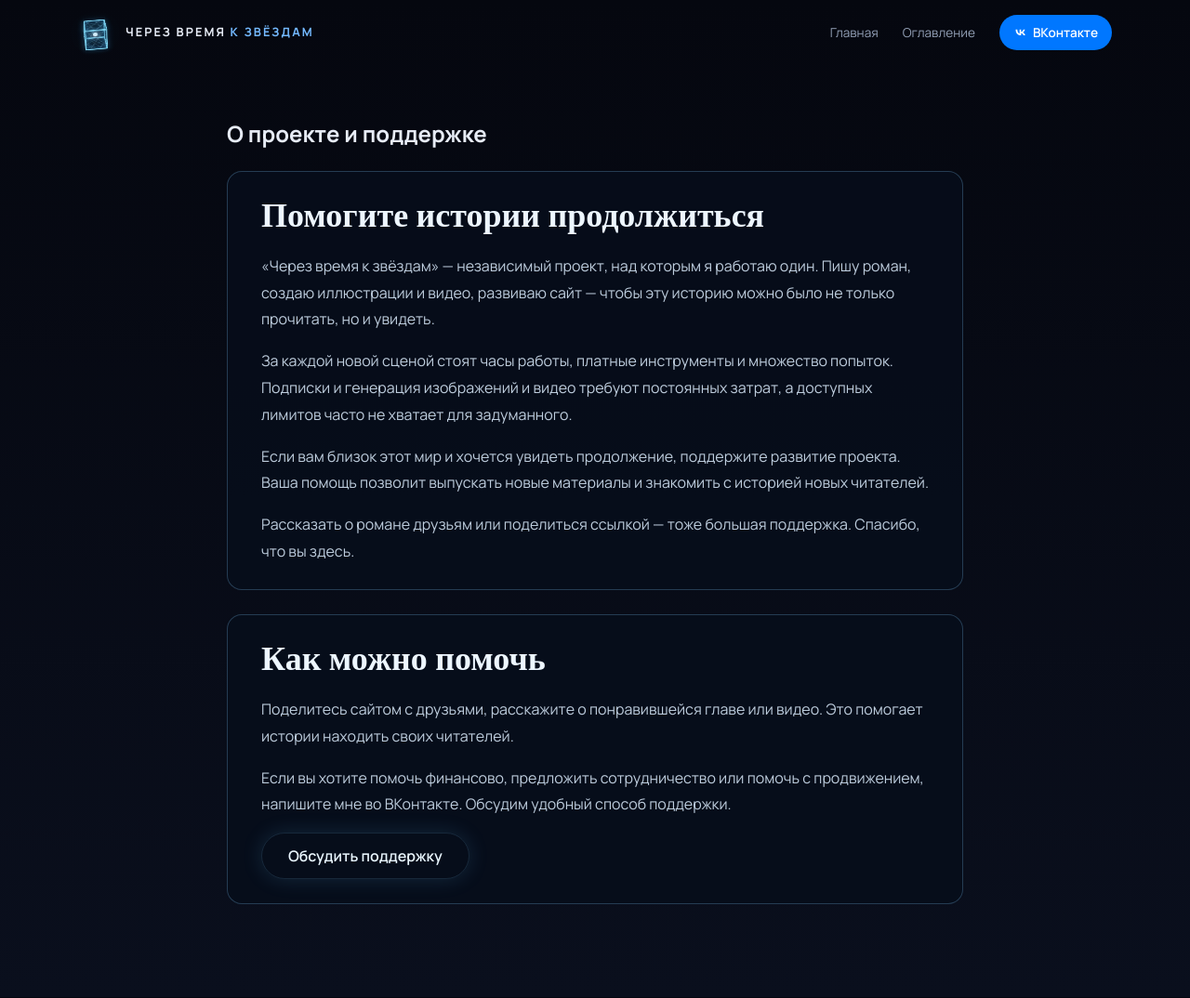
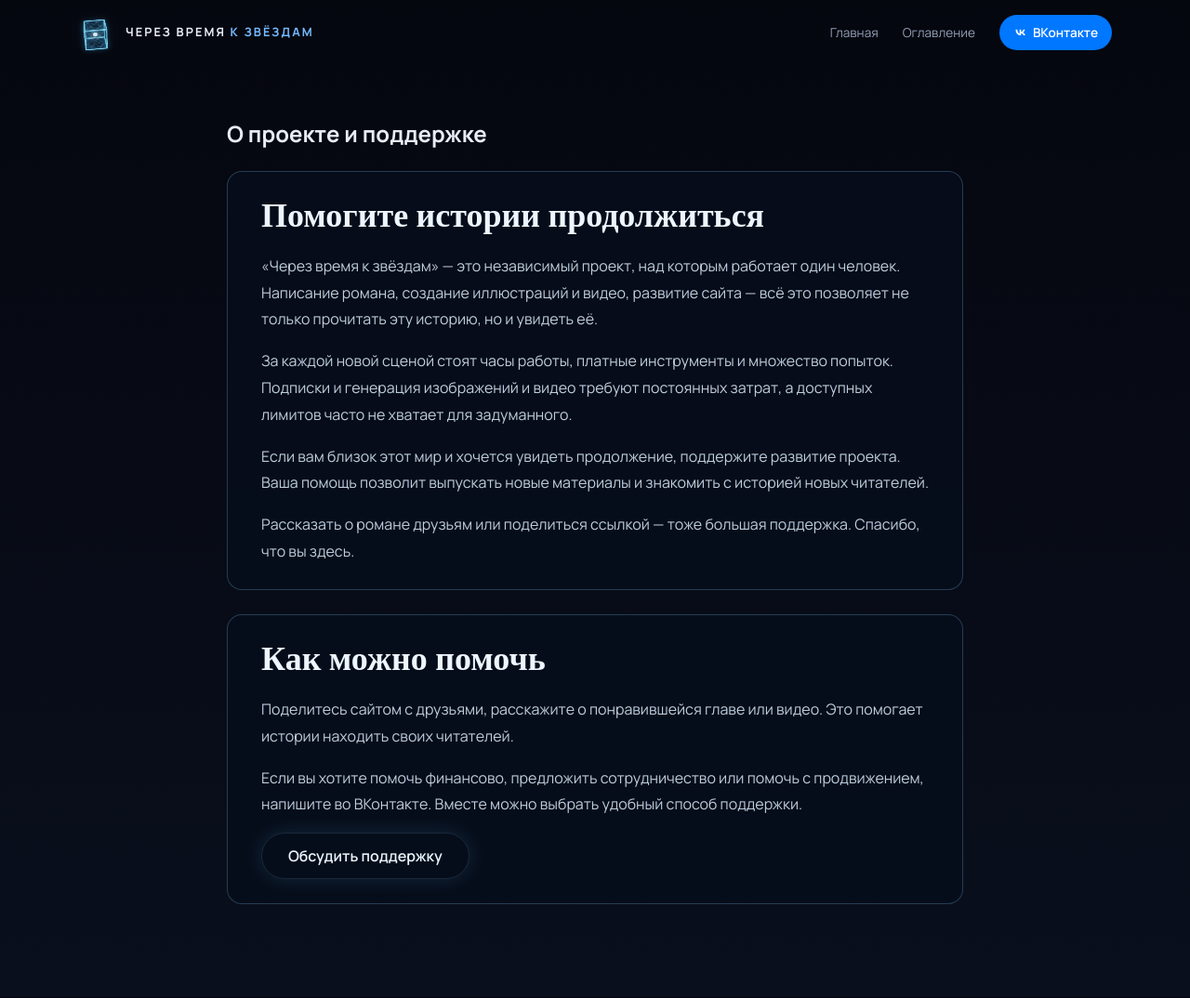
Before and after one commit to WaDIM0041/k-zvezdam, a Flask app: page /about in a window 1280 px wide. Shown: the top 1074 px of the page at 93% size. Run offline with Flask 3, Linux system fonts and the light colour scheme.

Commit message:
Убрать указание пола автора из обращения о проекте

```diff
--- a/templates/about_project.html
+++ b/templates/about_project.html
@@ -6,7 +6,7 @@
     <h1>О проекте и поддержке</h1>
       <div class="project-about-copy">
         <h2>Помогите истории продолжиться</h2>
-        <p>«Через время к звёздам» — независимый проект, над которым я работаю один. Пишу роман, создаю иллюстрации и видео, развиваю сайт — чтобы эту историю можно было не только прочитать, но и увидеть.</p>
+        <p>«Через время к звёздам» — это независимый проект, над которым работает один человек. Написание романа, создание иллюстраций и видео, развитие сайта — всё это позволяет не только прочитать эту историю, но и увидеть её.</p>
         <p>За каждой новой сценой стоят часы работы, платные инструменты и множество попыток. Подписки и генерация изображений и видео требуют постоянных затрат, а доступных лимитов часто не хватает для задуманного.</p>
         <p>Если вам близок этот мир и хочется увидеть продолжение, поддержите развитие проекта. Ваша помощь позволит выпускать новые материалы и знакомить с историей новых читателей.</p>
         <p>Рассказать о романе друзьям или поделиться ссылкой — тоже большая поддержка. Спасибо, что вы здесь.</p>
@@ -14,7 +14,7 @@
     <div class="project-about-copy">
       <h2>Как можно помочь</h2>
       <p>Поделитесь сайтом с друзьями, расскажите о понравившейся главе или видео. Это помогает истории находить своих читателей.</p>
-      <p>Если вы хотите помочь финансово, предложить сотрудничество или помочь с продвижением, напишите мне во ВКонтакте. Обсудим удобный способ поддержки.</p>
+      <p>Если вы хотите помочь финансово, предложить сотрудничество или помочь с продвижением, напишите во ВКонтакте. Вместе можно выбрать удобный способ поддержки.</p>
       <a class="project-about-button" href="https://vk.com/anna_kamchatka" target="_blank" rel="noopener">Обсудить поддержку</a>
     </div>
   </div>
```
